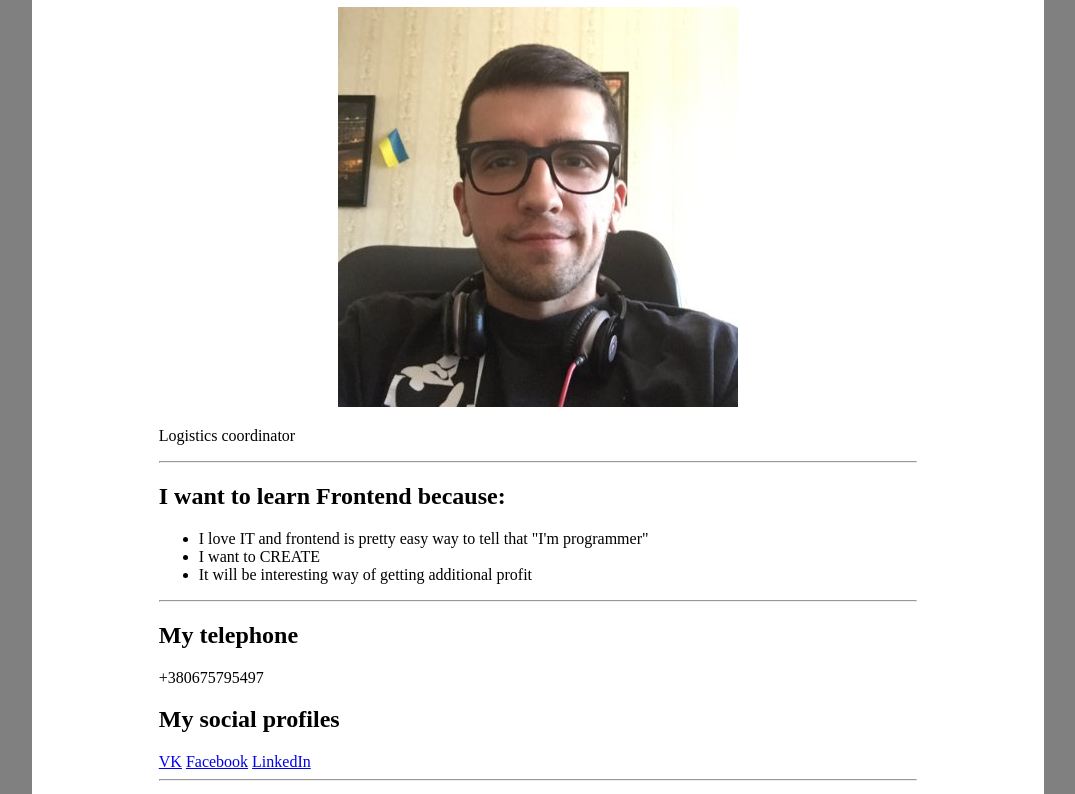
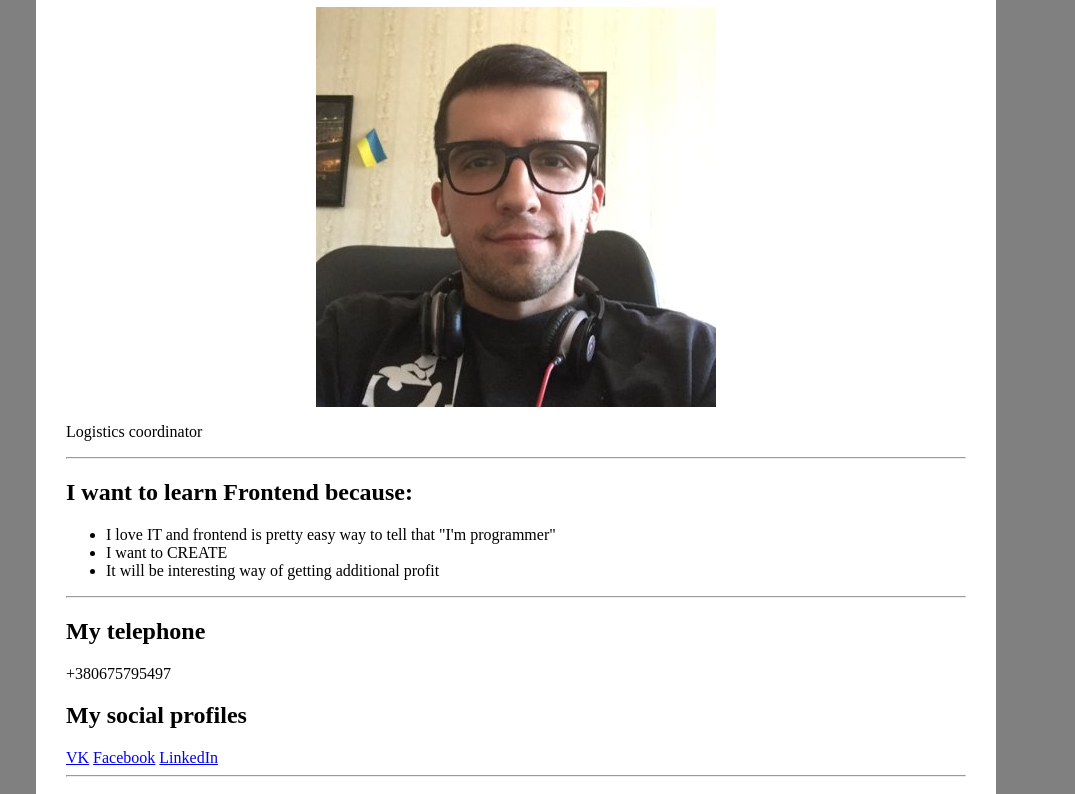
Before and after one commit to denmelnikov/GoIT_hw, a plain HTML site: page index.html in a window 1280 px wide. Shown: the part 73-867 px from the top of the page, without its empty margins (102-1177 px from the left). Drawn offline with Linux system fonts and the light colour scheme.

Commit message:
final hw

```diff
--- a/css/style.css
+++ b/css/style.css
@@ -2,30 +2,25 @@ body{
     background: grey;
 }
 
+.content{
+    margin-left: 130px;
+    margin-right: 130px;
+    padding-left: 30px;
+    padding-right: 30px;
+    padding-bottom: 5px;
+    max-width: 900px;
+}
+
 div{
     background: white;
-    margin-left: 10%;
-    margin-right: 10%;
-    padding-left: 10%;
-    padding-right: 10%;
 }
 
 h1{
-
-    /* border-bottom: 1px solid black; */
     text-align: center;
-
 }
 
-div p{
-   /*  text-align: center;
-    font-weight: bold; */
-}
-
-
-/*
-img:displayed{
+img{
     display: block;
     margin-left: auto;
-    margin-right: auto;
-}*/
+    margin-right: auto
+}
--- a/index.html
+++ b/index.html
@@ -6,9 +6,9 @@
     <link rel="stylesheet" href="css/style.css">
 </head>
 <body>
-   <div>
+   <div class="content">
        <h1>Melnykov Denys</h1>
-       <center><img src="img/ph.jpg" alt="photo"></center>
+       <img src="img/ph.jpg" alt="photo">
        <p>Logistics coordinator</p>
        <hr>
        <h2>I want to learn Frontend because:</h2>
```
Also changed, not shown: 1 other file.
